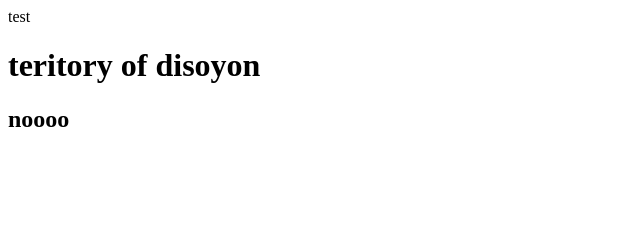
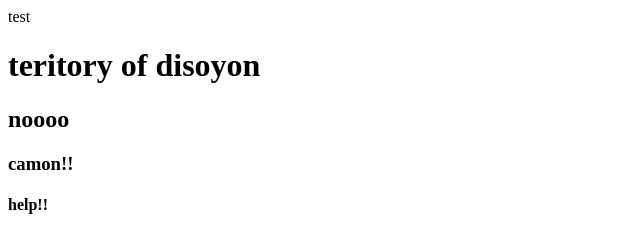
Before and after one commit to AnzayMaruman/testrapel, a plain HTML site: page index.html in a window 1280 px wide. Shown: the whole page, without its empty margins (0-640 px from the left). Drawn offline with Linux system fonts and the light colour scheme.

Commit message:
test first

```diff
--- a/index.html
+++ b/index.html
@@ -5,4 +5,6 @@
 <body>
     <h1>teritory of disoyon</h1>
     <h2>noooo</h2>
+    <h3>camon!!</h3>
+    <h4>help!!</h4>
 </body>
```
